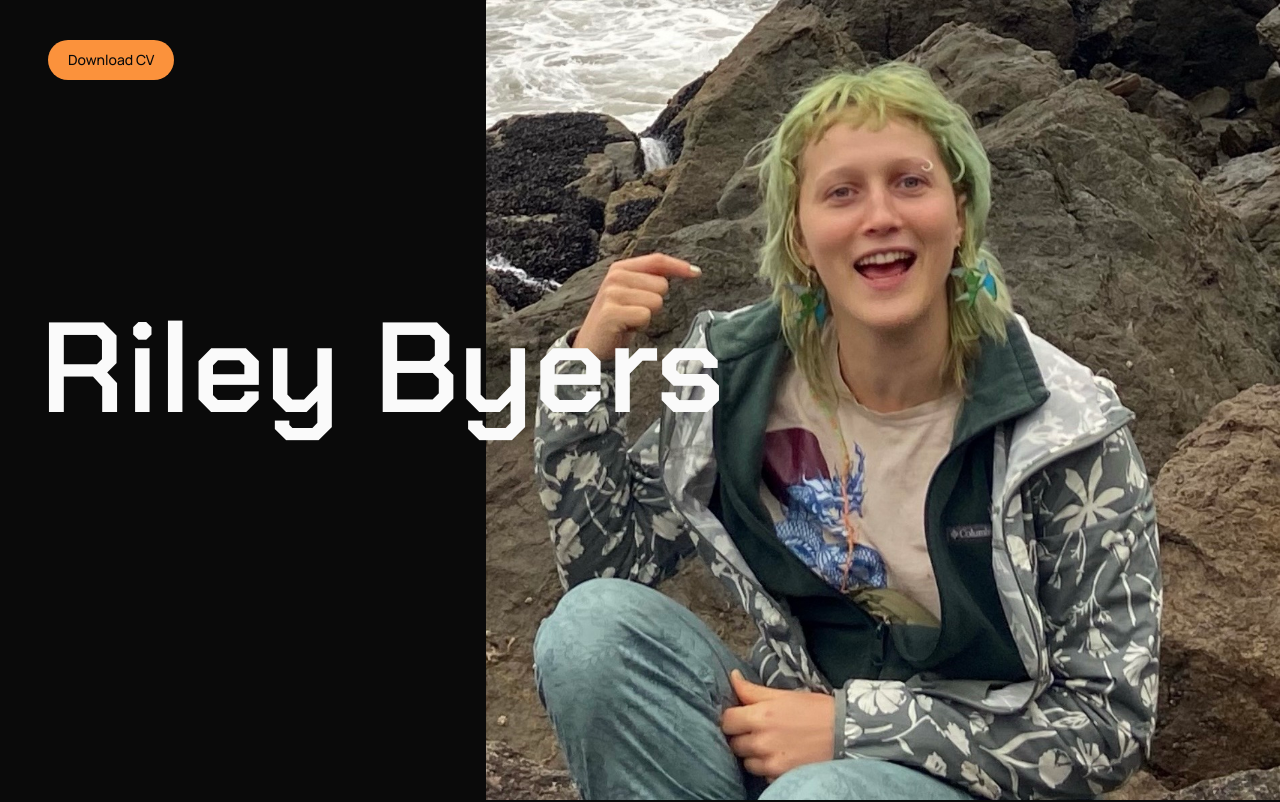
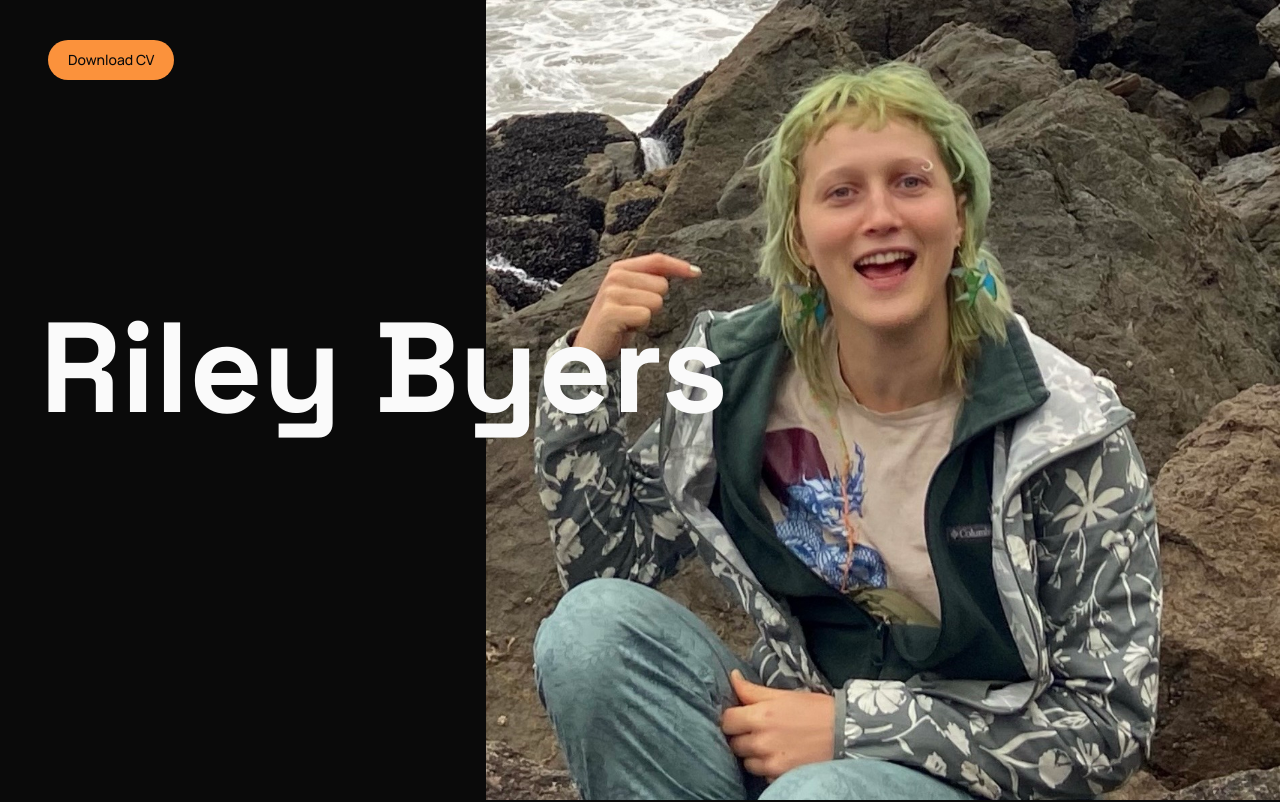
Before and after one commit to rileyb3/portfolio, a Next.js app: page / in a window 1280 px wide. Shown: the top 802 px of the page. Built offline with nearby package versions, Linux system fonts and the light colour scheme.

Commit message:
Swap name font to Space Grotesk, avoid square/blocky letterforms

```diff
--- a/src/app/layout.tsx
+++ b/src/app/layout.tsx
@@ -1,5 +1,5 @@
 import type { Metadata } from "next";
-import { Manrope, Chakra_Petch } from "next/font/google";
+import { Manrope, Space_Grotesk } from "next/font/google";
 import "./globals.css";
 
 const manrope = Manrope({
@@ -7,14 +7,13 @@ const manrope = Manrope({
   variable: "--font-sans",
 });
 
-// Techy display face with real stroke variation and distinct per-letter
-// shapes rather than a uniform geometric grid — swapped in after Orbitron
-// and Zen Dots both read as too blocky/monotone for this name.
-// A licensed/custom font would match closer if you ever want to go
-// further than what Google Fonts offers.
-const chakraPetch = Chakra_Petch({
+// Techy display face with quirky, rounded, non-uniform letterforms —
+// swapped in after Orbitron, Zen Dots, and Chakra Petch all read as too
+// square/blocky for this name. A licensed/custom font would match closer
+// if you ever want to go further than what Google Fonts offers.
+const spaceGrotesk = Space_Grotesk({
   subsets: ["latin"],
-  weight: "600",
+  weight: "700",
   variable: "--font-display",
 });
 
@@ -48,7 +47,7 @@ export default function RootLayout({
   children: React.ReactNode;
 }>) {
   return (
-    <html lang="en" className={`${manrope.variable} ${chakraPetch.variable}`}>
+    <html lang="en" className={`${manrope.variable} ${spaceGrotesk.variable}`}>
       <body className="font-sans antialiased">{children}</body>
     </html>
   );
```
